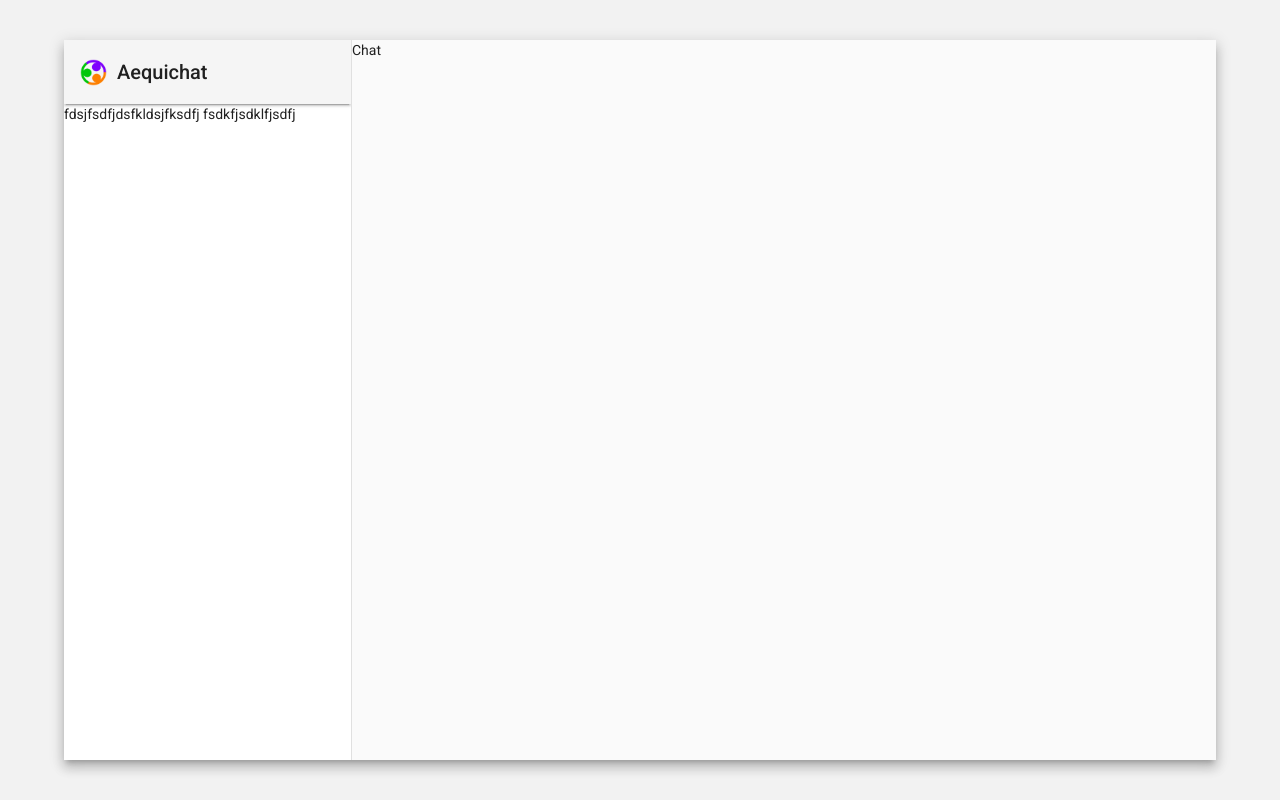
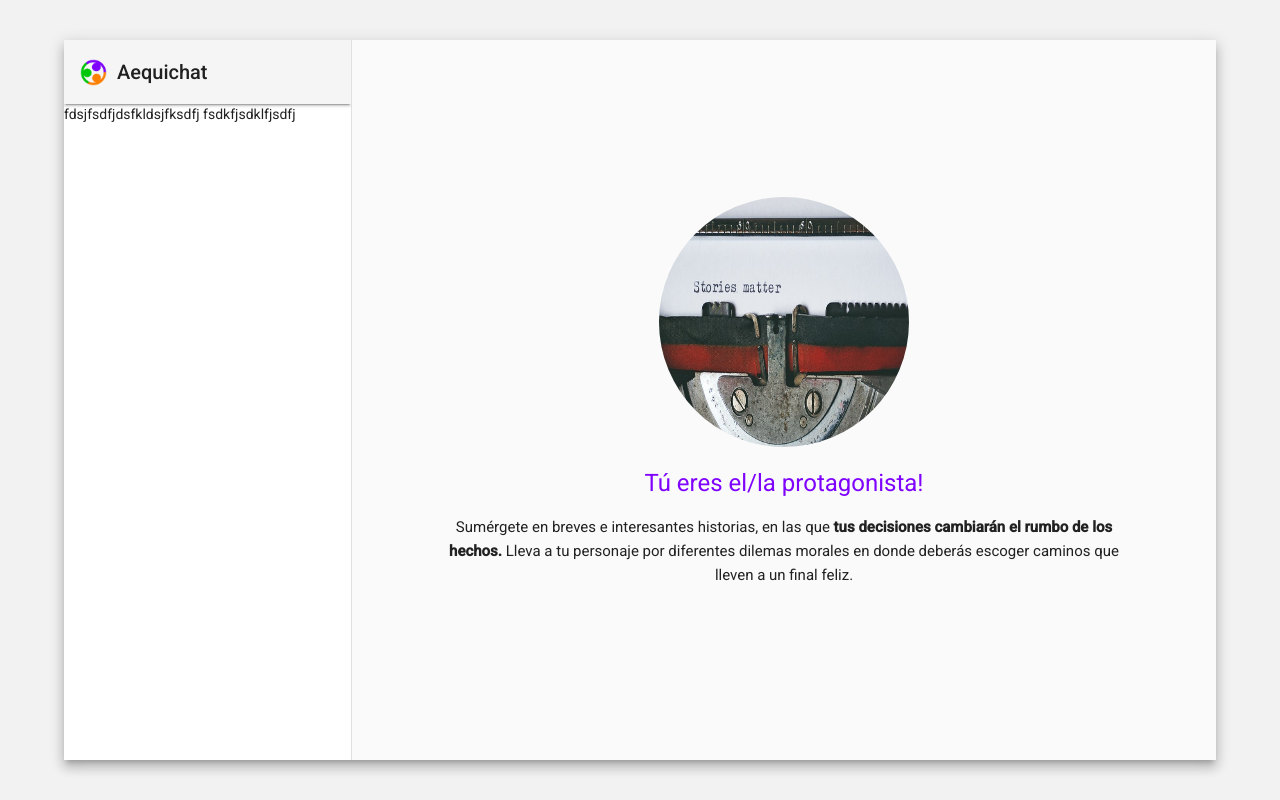
Before and after one commit to Aequichat/frontend, an Angular app in the folder frontend/: page /chats in a window 1280 px wide. Built offline with nearby package versions, Linux system fonts and the light colour scheme.

Commit message:
Introduction

```diff
--- a/frontend/src/app/app-routing.module.ts
+++ b/frontend/src/app/app-routing.module.ts
@@ -17,10 +17,12 @@ const routes: Routes = [
     children: [
       {
         path: '',
+        outlet: 'chat-outlet',
         component: IntroductionComponent
       },
       {
         path: ':id',
+        outlet: 'chat-outlet',
         component: ChatComponent
       }
     ]
--- a/frontend/src/app/main/main.module.ts
+++ b/frontend/src/app/main/main.module.ts
@@ -14,6 +14,7 @@ import { ChatComponent } from './pages/chat/chat.component';
 import { IntroductionComponent } from './pages/introduction/introduction.component';
 import { LoginComponent } from './pages/login/login.component';
 import { StoriesComponent } from './pages/stories/stories.component';
+import { AppRoutingModule } from '../app-routing.module';
 
 @NgModule({
   declarations: [LoginComponent, StoryCardComponent, StoriesComponent, ChatTemplateComponent, ChatComponent, IntroductionComponent],
@@ -27,6 +28,7 @@ import { StoriesComponent } from './pages/stories/stories.component';
     ReactiveFormsModule,
     MatButtonModule,
     MatProgressSpinnerModule,
+    AppRoutingModule,
   ]
 })
 export class MainModule { }
--- a/frontend/src/app/main/pages/chat-template/chat-template.component.html
+++ b/frontend/src/app/main/pages/chat-template/chat-template.component.html
@@ -14,7 +14,7 @@
             </mat-drawer>
             <mat-drawer-content
                 [ngStyle]="{'visibility': (showChat | async) ? 'visible' : 'hidden'}">
-                Chat
+                <router-outlet name="chat-outlet"></router-outlet>
             </mat-drawer-content>
         </mat-drawer-container>
     </div>
--- a/frontend/src/app/main/pages/introduction/introduction.component.html
+++ b/frontend/src/app/main/pages/introduction/introduction.component.html
@@ -1 +1,8 @@
-<p>introduction works!</p>
+<div class="content-wrapper" fxFlexFill>
+  <img class="introduction-image" src="assets/images/introduction.jpg"/>
+  <br>
+  <div class="introduction-text">
+    <h1><label style="color: #7f02fe">Tú eres el/la protagonista!</label> </h1>
+    <h4>Sumérgete en breves e interesantes historias, en las que <b>tus decisiones cambiarán el rumbo de los hechos.</b> Lleva a tu personaje por diferentes dilemas morales en donde deberás escoger caminos que lleven a un final feliz.</h4>
+  </div>
+</div>
--- a/frontend/src/app/main/pages/introduction/introduction.component.scss
+++ b/frontend/src/app/main/pages/introduction/introduction.component.scss
@@ -0,0 +1,19 @@
+.content-wrapper {
+  width: 100%;
+  height: 100%;
+  align-items: center;
+  display: flex;
+  justify-content: center;
+  flex-direction: column;
+}
+
+.introduction-image {
+  border-radius: 100%;
+  width: 250px;
+  height: 250px;
+}
+
+.introduction-text {
+  text-align: center;
+  width: 80%;
+}
--- a/frontend/src/app/main/pages/introduction/introduction.component.ts
+++ b/frontend/src/app/main/pages/introduction/introduction.component.ts
@@ -5,11 +5,7 @@ import { Component, OnInit } from '@angular/core';
   templateUrl: './introduction.component.html',
   styleUrls: ['./introduction.component.scss']
 })
-export class IntroductionComponent implements OnInit {
+export class IntroductionComponent {
 
   constructor() { }
-
-  ngOnInit(): void {
-  }
-
 }
--- a/frontend/src/app/main/pages/login/login.component.html
+++ b/frontend/src/app/main/pages/login/login.component.html
@@ -1,3 +1,4 @@
+<div class="content-wrapper" fxFlexFill>
   <div class="login-wrap">
     <div class="login-html">
       <input id="tab-1" type="radio" name="tab" class="sign-in" checked><label for="tab-1" class="tab">Ingresar</label>
@@ -23,7 +24,7 @@
             </div>
             <div class="group center-div-content">
               <button *ngIf="!isLoading" mat-raised-button color="primary" class="material-button">Ingresar</button>
-              <mat-spinner *ngIf="isLoading" [diameter]="40"></mat-spinner>
+              <mat-spinner *ngIf="isLoading" [diameter]="40" [color]="'white'"></mat-spinner>
             </div>
           </div>
         </form>
@@ -72,3 +73,4 @@
       </div>
     </div>
   </div>
+</div>
--- a/frontend/src/app/main/pages/login/login.component.scss
+++ b/frontend/src/app/main/pages/login/login.component.scss
@@ -3,6 +3,21 @@ body{
 	color:#6a6f8c;
 	background:#c8c8c8;
 	font:600 16px/18px 'Open Sans',sans-serif;
+}
+
+.content-wrapper {
+  width: 100vw;
+  height: 100vh;
+  align-items: center;
+  display: flex;
+  justify-content: center;
+  background-color: #f2f2f2;
+}
+
+.content-container {
+  width: 90%;
+  height: 90%;
+  display: flex;
 }
 
 *,:after,:before{box-sizing:border-box}
@@ -14,7 +29,7 @@ a{color:inherit;text-decoration:none}
 	width:100%;
 	margin:auto;
 	max-width:525px;
-  height: 100%;
+  height: 90%;
 	position:relative;
 	background:url(https://raw.githubusercontent.com/khadkamhn/day-01-login-form/master/img/bg.jpg) no-repeat center;
 	box-shadow:0 12px 15px 0 rgba(0,0,0,.24),0 17px 50px 0 rgba(0,0,0,.19);
@@ -195,3 +210,14 @@ mat-label {
  /*change color of underline when focused*/
  background-color: white !important;;
 }
+
+@media (max-width: 599px) {
+  .login-wrap {
+    height: 100%;
+  }
+
+  .login-html {
+    padding-right: 20px;
+    padding-left: 20px;
+  }
+}
--- a/frontend/src/app/shared/services/users.service.ts
+++ b/frontend/src/app/shared/services/users.service.ts
@@ -2,7 +2,7 @@ import { HttpClient, HttpHeaders } from '@angular/common/http';
 import { Injectable } from '@angular/core';
 
 import { environment } from 'src/environments/environment';
-import { User } from 'src/app/shared/models/user';
+import { User } from 'src/app/shared/models/user.model';
 
 @Injectable({
   providedIn: 'root'
```
Also changed, not shown: frontend/src/app/shared/models/services/users.service.ts (deleted, +0 -48 lines), frontend/src/app/shared/models/user.model.ts (renamed from frontend/src/app/shared/models/user.ts), frontend/src/assets/images/introduction.jpg (added), 1 other file (tests, documents, lock files or other folders).
